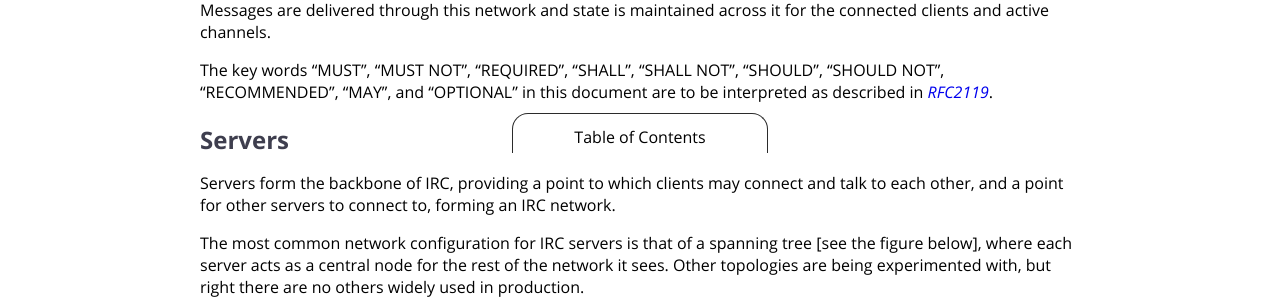
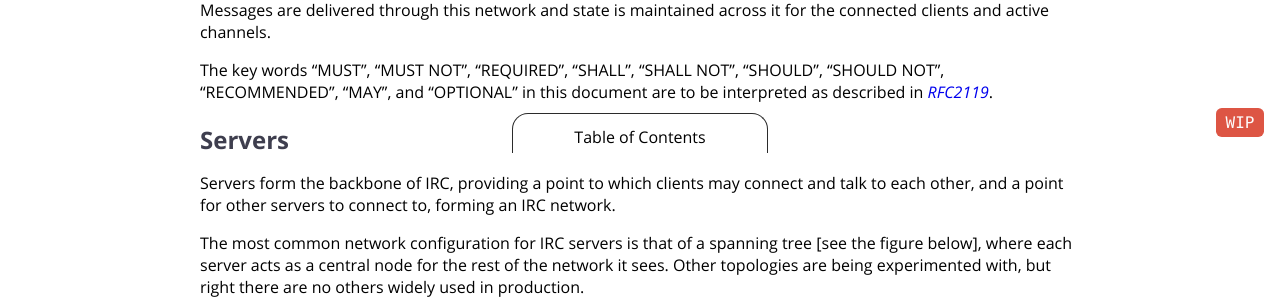
Before and after one commit to ircdocs/modern-irc, a Jekyll site: the page built from index.md, in a window 1280 px wide. Shown: the part 747-1046 px from the top of the page. Built offline with Jekyll 4.4.1, drawn with Linux system fonts in a browser that asks for light colours.

Commit message:
layouts: Add WiP tag for documents that are fairly heavily wip

```diff
--- a/_layouts/default.html
+++ b/_layouts/default.html
@@ -15,6 +15,11 @@
         <meta name="viewport" content="width=device-width, initial-scale=1, maximum-scale=1">
     </head>
     <body>
+        {% if page.wip %}
+        <div id="wiptag">
+            <span class="detail">This document is a heavy work in progress<br/>and should not be considered complete</span>
+        </div>
+        {% endif %}
         <div id="show-toc" onclick=""><div onclick="">Table of Contents</div></div>
         <div id="toc-popup" style="display: none"><div onclick="">
             <h2>Table of Contents</h2>
--- a/css/screen.sass
+++ b/css/screen.sass
@@ -264,6 +264,37 @@ body
     font-size: 0.7rem
     vertical-align: 0.125rem
 
+#wiptag
+    @media print
+        display: none
+    position: fixed
+    bottom: 1rem
+    right: 1rem
+    padding: 0.3rem 0.6rem
+    background: #d54
+    border-radius: 0.36rem
+    color: #fdfbfb
+    font-family: $mono_font_family
+    .detail
+        display: none
+    &::before
+        content: "WIP"
+    &:hover .detail, &:focus .detail
+        display: block
+        @media print
+            display: none
+        position: fixed
+        bottom: 1rem
+        @media only screen and (max-width: 60rem)
+            bottom: 3rem
+        right: 1rem
+        padding: 0.3rem 0.6rem
+        color: #222
+        border-radius: 0.36rem
+        background: rgba(250, 250, 250, 0.95)
+        text-align: center
+        font-family: $standard_font_family
+
 // irc colors
 .ircf-0
     color: #ffffff
```
Also changed, not shown: index.md (+1 -0 lines).
